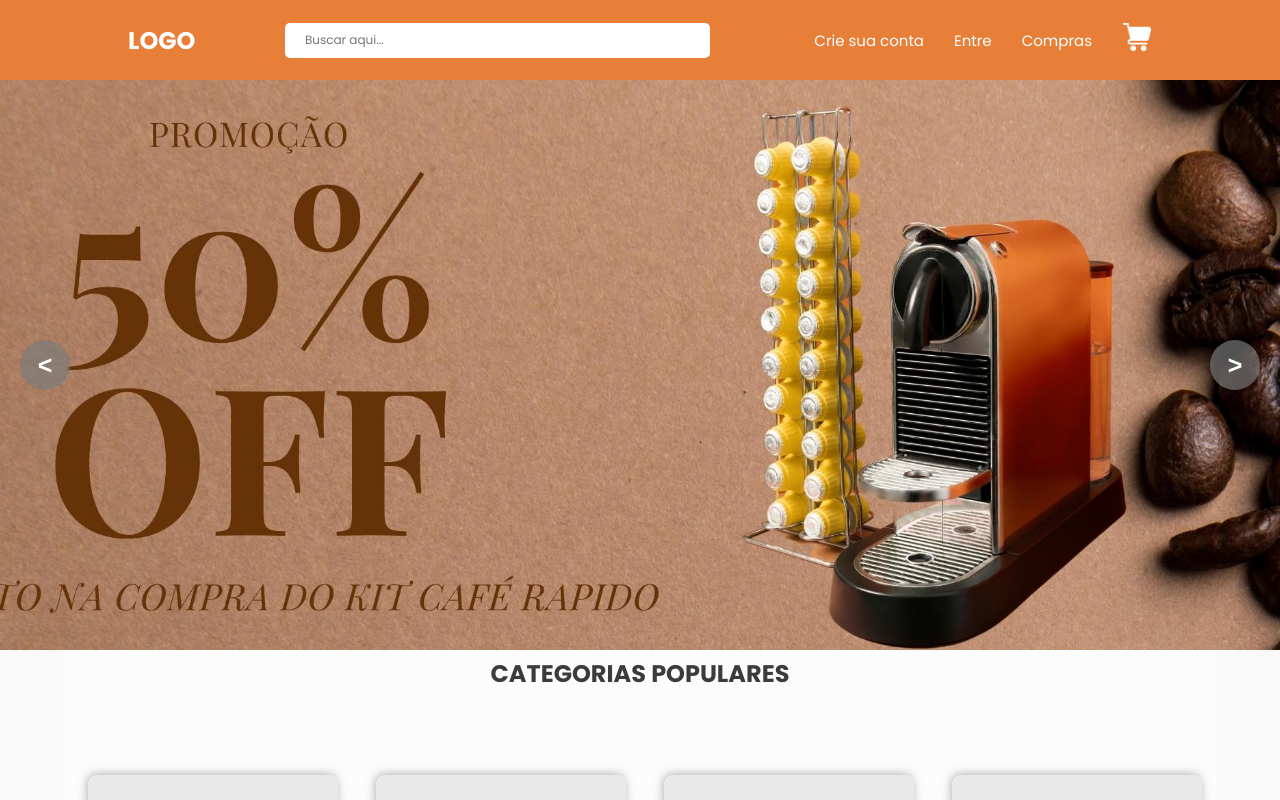
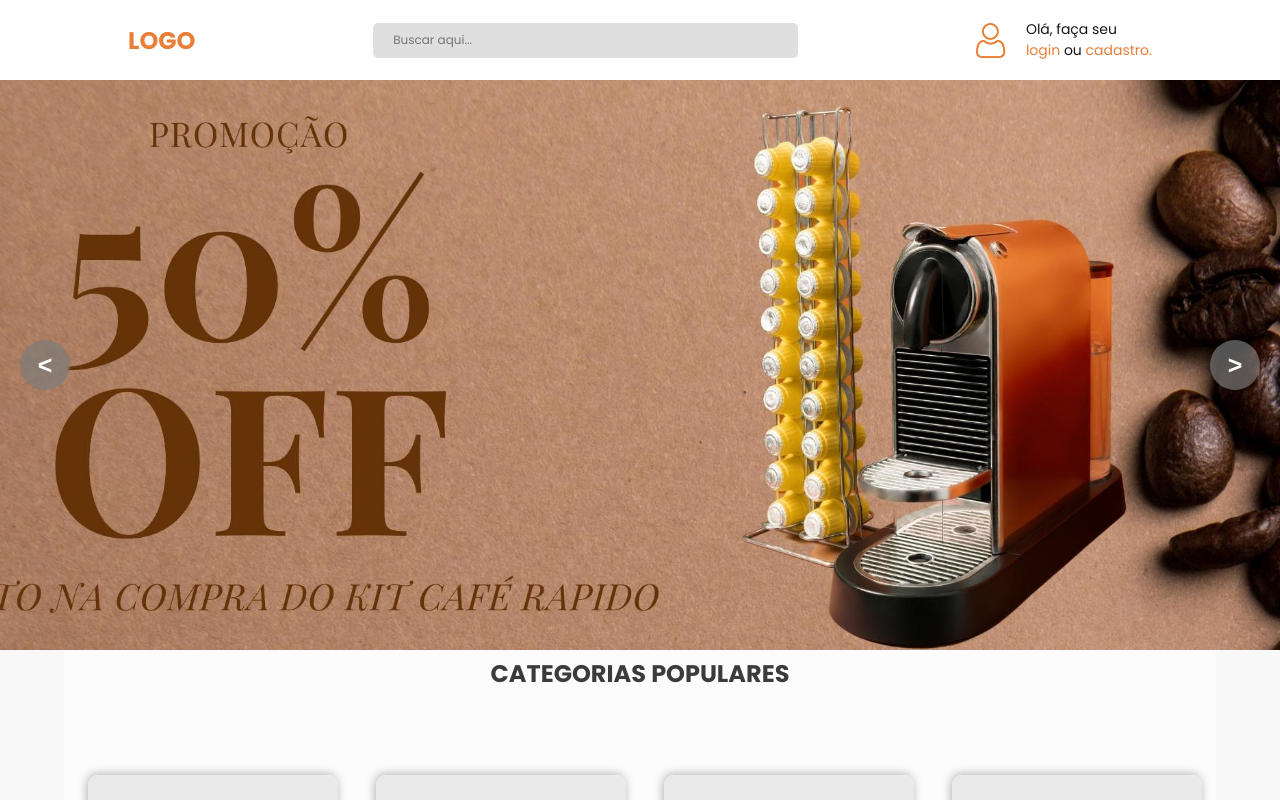
Before and after one commit to ramonbarbos/HTML-CSS-JS, a plain HTML site: page index.html in a window 1280 px wide. Drawn offline with Linux system fonts and the light colour scheme.

Commit message:
atualização de navBar

```diff
--- a/css/nav.css
+++ b/css/nav.css
@@ -2,7 +2,7 @@
 nav{
     width: 100vw;
     height: 80px;
-    background-color: #E87F38;
+    background-color: white;
     display: flex;
     align-items: center;
     justify-content: center;
@@ -16,7 +16,8 @@ nav{
     justify-content: space-between;
 }
 .img-logo h1{
-    color: white;
+    color: #E87F38;
+
     font-size: 3vmin;
 }
 .link{
@@ -35,14 +36,41 @@ nav{
     width: 400px;
     height: 35px;
     border: 0 solid #fff;
+    background-color: rgb(223, 223, 223);
     outline: none;
     border-radius: 5px;
     align-items: center;
     padding: 0 5px 0 20px;
     font-size: 12px;
 }
+
+.login-cadastro{
+    display: flex;
+    justify-content: center;
+    align-items: center;
+
+}
+.user {
+    display: flex;
+    justify-content: center;
+    align-items: center;
+    margin-right: 15px;
+}
+.user img{
+    width: 35px;
+    height: 35px;
+}
+.login-cadastro p{
+    font-size: 14px;
+    color: #161616;
+}
+.login-cadastro a {
+    font-size: 14px;
+    color: #E87F38;
+    text-decoration: none;
+}
 .nav-menu{
-    display: flex;
+    display: none;
     justify-content: center;
     align-items: center;
 }
@@ -71,7 +99,7 @@ nav{
     width: 32px;
     height: 2px;
     border-radius: 5px;
-    background-color: white;
+    background-color: #E87F38;
     margin: 8px;
     transition: all 0.3s ease-in-out;
 }
@@ -90,6 +118,12 @@ nav{
         align-items: center;
         justify-content: space-between;
     }
+    .login-cadastro{
+        display: none;
+        justify-content: center;
+        align-items: center;
+
+    }
     .menu {
         display: block;
     }
@@ -103,7 +137,7 @@ nav{
     position: fixed;
     top: 80px;
     left: -100%;
-    background-color: #E87F38;
+    background-color: #ffffff;
     height: 100vh;
     width: 100%;
     text-align: center;
@@ -135,7 +169,7 @@ nav{
     .nav-item a{
         font-size: 15px;
         text-decoration: none;
-        color: white;
+        color: rgb(0, 0, 0);
     }
 }
 @media (max-width: 480px){
--- a/index.html
+++ b/index.html
@@ -41,6 +41,19 @@
 
             </div>
 
+
+
+            <div class="login-cadastro">
+                <div class="user">
+                   <img src="img/icones/user.png" alt="">
+                </div>
+                <div class="text">
+                    <p>Olá, faça seu</p>
+                    <p><a href="#">login</a> ou <a href="#">cadastro.</a></p>
+                </div>
+            </div>
+
+
             <ul class="nav-menu">
                 <li class="nav-item"> <a href="criar.html" class="nav-link">Crie sua conta</a></li>
                 <li class="nav-item" > <a href="login.html" class="nav-link">Entre</a></li>
@@ -50,17 +63,6 @@
                 </div>
             </ul>
 
-            <!--
-            <div class="login-cadastro">
-                <div class="user">
-                   <img src="img/icones/user.png" alt="">
-                </div>
-                <div class="text">
-                    <p>Olá, faça seu</p>
-                    <p><a href="#">login</a> ou <a href="#">cadastro.</a></p>
-                </div>
-            </div>
-            -->
 
         </div>
 
@@ -96,6 +98,7 @@
         <div id="next" onclick="next()"> > </div>
 
     </section>
+
 
 
 
```
